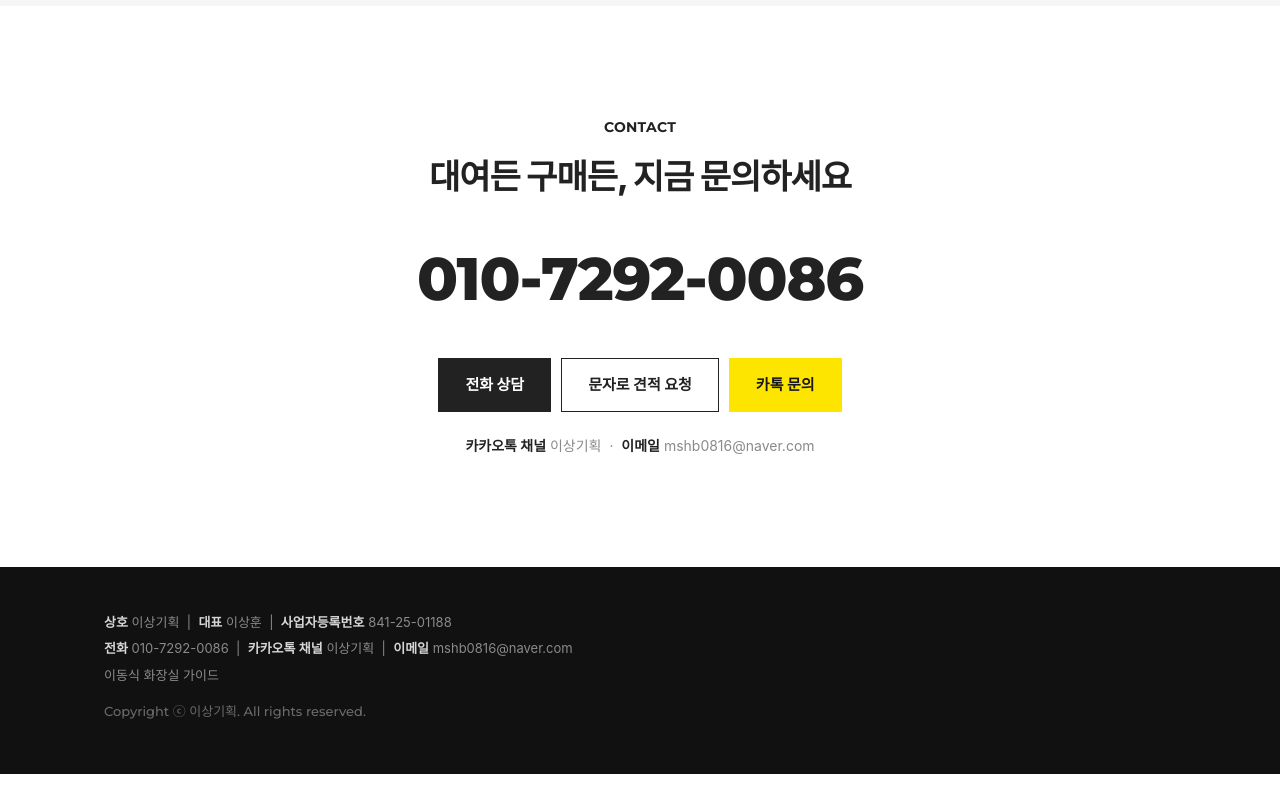
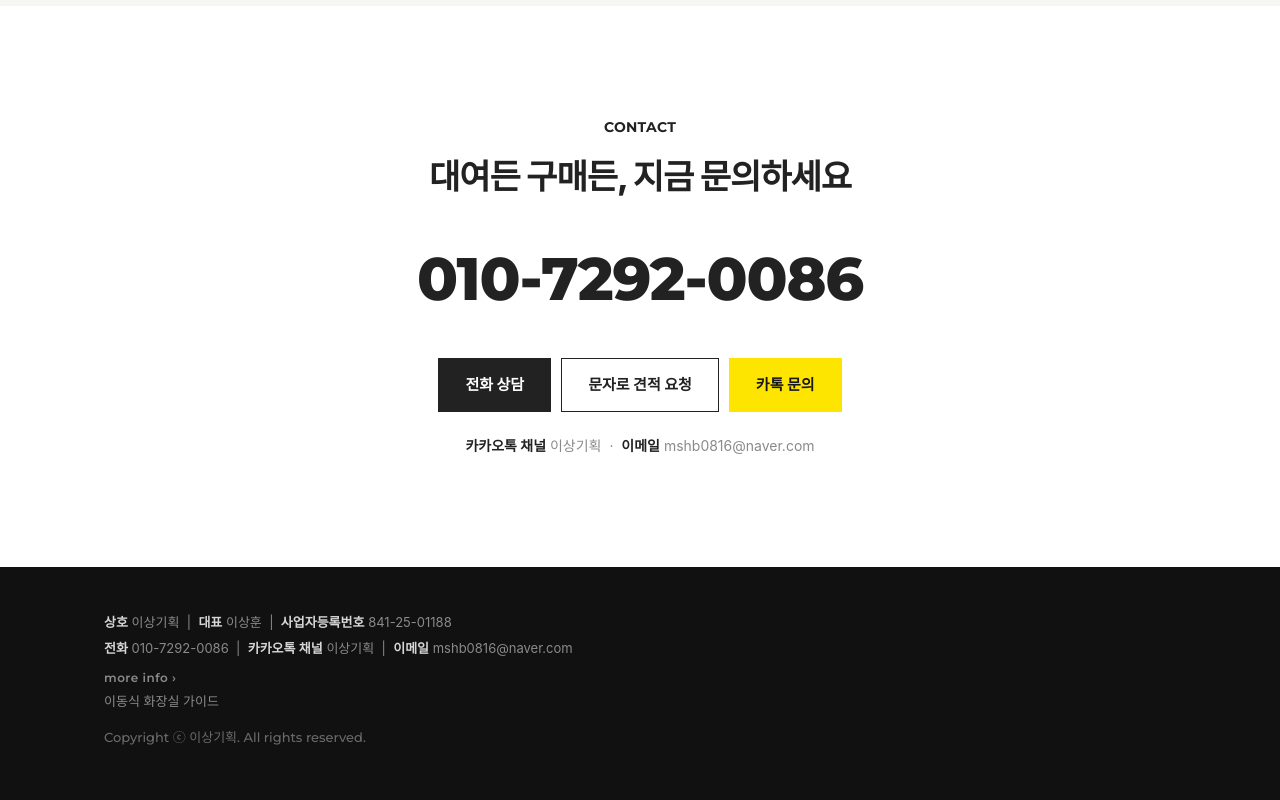
Before and after one commit to wemakea/idealplan, a plain HTML site: page toilet/index.html in a window 1280 px wide. Shown: the part 7338-8138 px from the top of the page. Before the commit the page ends 8112 px from the top, so only its background shows below. Drawn offline with Linux system fonts and the light colour scheme; a web font is replaced by a local one.

Commit message:
Add collapsible address to footer

```diff
--- a/toilet/index.html
+++ b/toilet/index.html
@@ -162,6 +162,11 @@ details p{padding:0 0 22px;font-size:15px;max-width:720px}
 footer{background:var(--black);color:#8a8a8a;font-size:13px;padding-block:44px 48px}
 footer b{color:#d6d6d6;font-weight:600}
 footer p{margin-bottom:4px}
+footer .biz-more{border:0;margin:6px 0 2px}
+footer .biz-more summary{display:inline-block;padding:0;font-size:12px;font-weight:600;font-family:var(--en);color:#8a8a8a;letter-spacing:.04em}
+footer .biz-more summary::after{content:none}
+footer .biz-more[open] summary{color:#d6d6d6}
+footer .biz-more p{padding:4px 0 0;font-size:13px}
 footer .copy{font-family:var(--en);margin-top:14px;color:#6a6a6a}
 
 .toast{position:fixed;left:50%;bottom:calc(90px + env(safe-area-inset-bottom,0px));transform:translateX(-50%);background:var(--ink);color:#fff;font-size:14px;font-weight:600;padding:12px 18px;z-index:80;max-width:calc(100% - 32px);text-align:center;opacity:0;pointer-events:none;transition:opacity .2s}
@@ -445,6 +450,7 @@ a:focus-visible,summary:focus-visible{outline:2px solid #4a90e2;outline-offset:2
   <div class="wrap">
     <p><b>상호</b> 이상기획 &nbsp;|&nbsp; <b>대표</b> 이상훈 &nbsp;|&nbsp; <b>사업자등록번호</b> 841-25-01188</p>
     <p><b>전화</b> 010-7292-0086 &nbsp;|&nbsp; <b>카카오톡 채널</b> 이상기획 &nbsp;|&nbsp; <b>이메일</b> mshb0816@naver.com</p>
+    <details class="biz-more"><summary>more info ›</summary><p><b>주소</b> 부산광역시 부산진구 중앙대로 666번길 50</p></details>
     <p><a href="guide/">이동식 화장실 가이드</a></p>
     <p class="copy">Copyright ⓒ 이상기획. All rights reserved.</p>
   </div>
```
